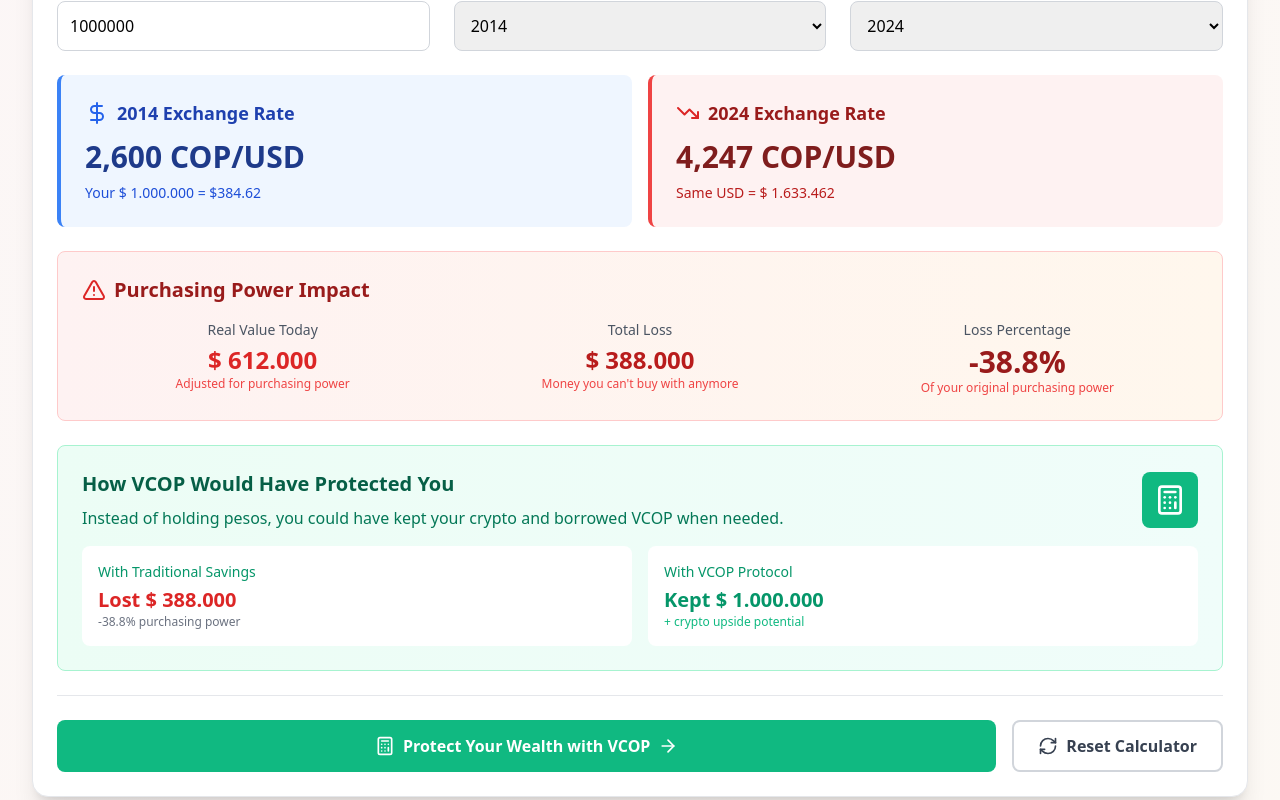
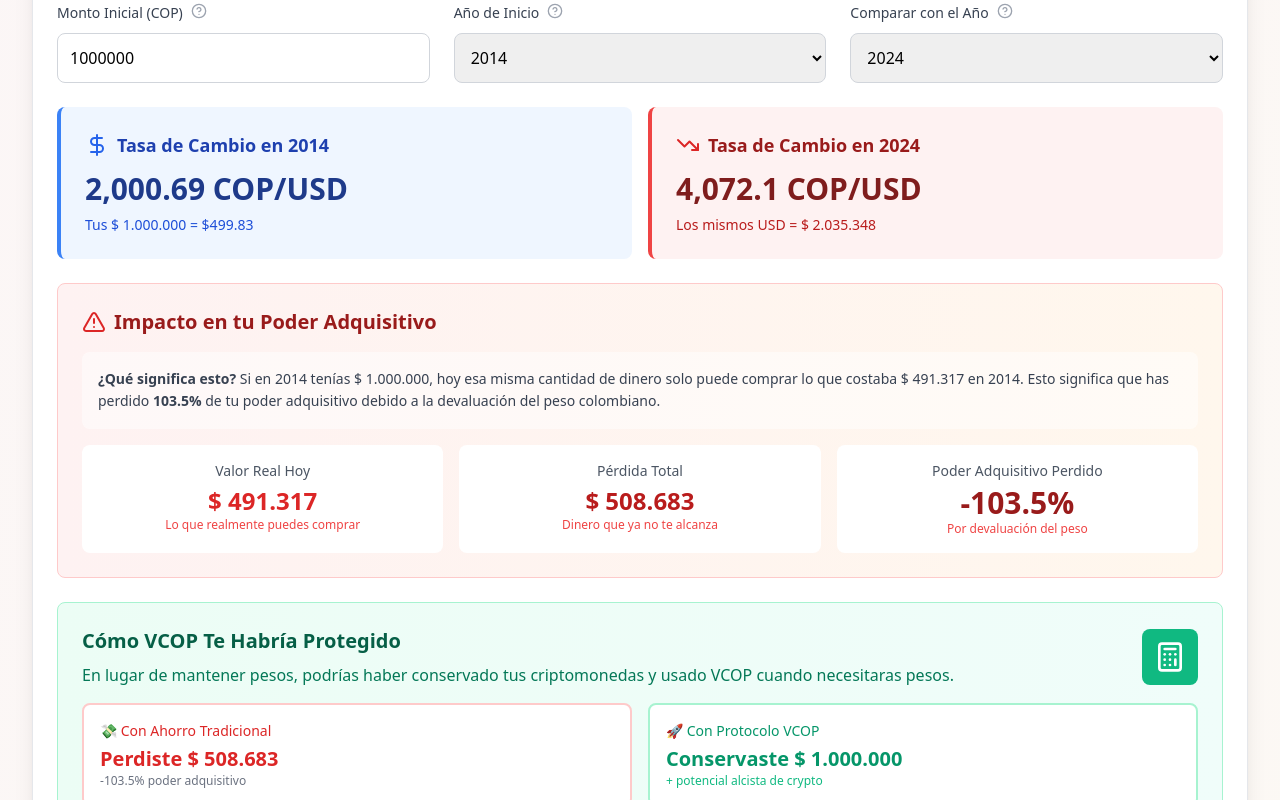
Before and after one commit to rofergon/Vcop_Protocol_LandingPage, a React (Vite) app: page / in a window 1280 px wide. Shown: the part 3360-4160 px from the top of the page. Built offline with nearby package versions, Linux system fonts and the light colour scheme.

Commit message:
Enhance DevaluationCalculator with improved historical data, input validation, and user interface updates. Introduce tooltips for better user guidance and refine purchasing power calculations to reflect accurate devaluation impacts.

```diff
--- a/src/components/DevaluationCalculator.tsx
+++ b/src/components/DevaluationCalculator.tsx
@@ -1,36 +1,49 @@
 import React, { useState, useEffect } from 'react';
-import { TrendingDown, DollarSign, Calculator, AlertTriangle, ArrowRight, RefreshCw } from 'lucide-react';
+import { TrendingDown, DollarSign, Calculator, AlertTriangle, ArrowRight, RefreshCw, Info, HelpCircle } from 'lucide-react';
 
 interface DevaluationCalculatorProps {
   className?: string;
 }
 
 const HISTORICAL_DATA = [
-  { year: 2014, rate: 2600, purchasing_power: 100 },
-  { year: 2015, rate: 3050, purchasing_power: 85.2 },
-  { year: 2016, rate: 3000, purchasing_power: 86.7 },
-  { year: 2017, rate: 2951, purchasing_power: 88.1 },
-  { year: 2018, rate: 3249, purchasing_power: 80.0 },
-  { year: 2019, rate: 3277, purchasing_power: 79.4 },
-  { year: 2020, rate: 3693, purchasing_power: 70.4 },
-  { year: 2021, rate: 3743, purchasing_power: 69.5 },
-  { year: 2022, rate: 4256, purchasing_power: 61.1 },
-  { year: 2023, rate: 4326, purchasing_power: 60.1 },
-  { year: 2024, rate: 4247, purchasing_power: 61.2 }
+  { year: 2014, rate: 2000.69 },
+  { year: 2015, rate: 2744.66 },
+  { year: 2016, rate: 3051.94 },
+  { year: 2017, rate: 2951.07 },
+  { year: 2018, rate: 2967.41 },
+  { year: 2019, rate: 3279.94 },
+  { year: 2020, rate: 3692.8 },
+  { year: 2021, rate: 3745.0 },
+  { year: 2022, rate: 4258.0 },
+  { year: 2023, rate: 4323.0 },
+  { year: 2024, rate: 4072.1 },
+  { year: 2025, rate: 4205.3 }
 ];
+
+// Base year for purchasing power calculation
+const BASE_YEAR = 2014;
+const BASE_RATE = 2000.69;
 
 export const DevaluationCalculator: React.FC<DevaluationCalculatorProps> = ({ className = "" }) => {
   const [initialAmount, setInitialAmount] = useState(1000000); // 1M COP
   const [selectedYear, setSelectedYear] = useState(2014);
   const [currentYear, setCurrentYear] = useState(2024);
   const [isAnimating, setIsAnimating] = useState(false);
+  const [showTooltip, setShowTooltip] = useState<string | null>(null);
+  const [inputError, setInputError] = useState<string | null>(null);
 
   const initialData = HISTORICAL_DATA.find(d => d.year === selectedYear);
   const currentData = HISTORICAL_DATA.find(d => d.year === currentYear);
 
-  const initialUSDValue = initialAmount / (initialData?.rate || 2600);
-  const currentCOPValue = initialUSDValue * (currentData?.rate || 4247);
-  const realValue = (initialAmount * (currentData?.purchasing_power || 61.2)) / 100;
+  // Calculate purchasing power lost based on exchange rate devaluation
+  const initialRate = initialData?.rate || BASE_RATE;
+  const currentRate = currentData?.rate || 4072.1;
+  const devaluationRatio = initialRate / currentRate; // How much 1 COP in initial year is worth today
+  const purchasingPowerLost = ((currentRate - initialRate) / initialRate) * 100;
+
+  const initialUSDValue = initialAmount / initialRate;
+  const currentCOPValue = initialUSDValue * currentRate;
+  const realValue = initialAmount * devaluationRatio; // What the money can actually buy today
   const nominalLoss = currentCOPValue - initialAmount;
   const realLoss = realValue - initialAmount;
   const realLossPercentage = ((initialAmount - realValue) / initialAmount) * 100;
@@ -40,6 +53,32 @@
     const timer = setTimeout(() => setIsAnimating(false), 500);
     return () => clearTimeout(timer);
   }, [initialAmount, selectedYear, currentYear]);
+
+  // Input validation
+  const handleAmountChange = (value: string) => {
+    const numValue = Number(value);
+    if (numValue < 0) {
+      setInputError("El monto no puede ser negativo");
+      return;
+    }
+    if (numValue > 100000000000) { // 100 billion max
+      setInputError("El monto es demasiado grande");
+      return;
+    }
+    setInputError(null);
+    setInitialAmount(numValue);
+  };
+
+  const handleYearChange = (year: number, type: 'initial' | 'current') => {
+    if (type === 'initial') {
+      setSelectedYear(year);
+      if (year > currentYear) {
+        setCurrentYear(year);
+      }
+    } else {
+      setCurrentYear(year);
+    }
+  };
 
   const formatCurrency = (amount: number, currency: 'COP' | 'USD' = 'COP') => {
     if (currency === 'USD') {
@@ -65,7 +104,11 @@
         <div className="flex items-center justify-between">
           <div>
             <h3 className="text-2xl font-bold mb-2">Peso Devaluation Calculator</h3>
-            <p className="text-red-100">See how much purchasing power you've lost</p>
+            <p className="text-red-100 mb-2">Discover how much purchasing power you've lost over time</p>
+            <div className="flex items-center gap-2 text-sm text-red-100">
+              <Info className="w-4 h-4" />
+              <span>Based on real historical COP/USD exchange rates</span>
+            </div>
           </div>
           <div className="bg-white/20 p-3 rounded-lg">
             <TrendingDown className="w-8 h-8" />
@@ -77,22 +120,73 @@
         {/* Input Controls */}
         <div className="grid grid-cols-1 md:grid-cols-3 gap-6 mb-6">
           <div>
-            <label className="block text-sm font-medium text-gray-700 mb-2">Initial Amount (COP)</label>
+            <div className="flex items-center gap-2 mb-2">
+              <label htmlFor="initial-amount" className="block text-sm font-medium text-gray-700">
+                Monto Inicial (COP)
+              </label>
+              <div className="relative">
+                <button
+                  type="button"
+                  onMouseEnter={() => setShowTooltip('amount')}
+                  onMouseLeave={() => setShowTooltip(null)}
+                  className="text-gray-400 hover:text-gray-600"
+                  aria-label="Información sobre el monto inicial"
+                >
+                  <HelpCircle className="w-4 h-4" />
+                </button>
+                {showTooltip === 'amount' && (
+                  <div className="absolute bottom-full left-0 mb-2 w-64 p-3 bg-gray-800 text-white text-xs rounded-lg shadow-lg z-10">
+                    Ingresa la cantidad de pesos colombianos que tenías o planeas ahorrar en el año seleccionado.
+                  </div>
+                )}
+              </div>
+            </div>
             <input
+              id="initial-amount"
               type="number"
               step="100000"
+              min="0"
               value={initialAmount}
-              onChange={(e) => setInitialAmount(Number(e.target.value))}
-              className="w-full p-3 border border-gray-300 rounded-lg focus:ring-2 focus:ring-red-500 focus:border-red-500"
-              placeholder="1,000,000"
+              onChange={(e) => handleAmountChange(e.target.value)}
+              className={`w-full p-3 border rounded-lg focus:ring-2 focus:ring-red-500 focus:border-red-500 ${
+                inputError ? 'border-red-500 bg-red-50' : 'border-gray-300'
+              }`}
+              placeholder="Ej: 1,000,000"
+              aria-describedby={inputError ? "amount-error" : undefined}
             />
+            {inputError && (
+              <p id="amount-error" className="text-red-600 text-sm mt-1" role="alert">
+                {inputError}
+              </p>
+            )}
           </div>
 
           <div>
-            <label className="block text-sm font-medium text-gray-700 mb-2">Starting Year</label>
+            <div className="flex items-center gap-2 mb-2">
+              <label htmlFor="starting-year" className="block text-sm font-medium text-gray-700">
+                Año de Inicio
+              </label>
+              <div className="relative">
+                <button
+                  type="button"
+                  onMouseEnter={() => setShowTooltip('start')}
+                  onMouseLeave={() => setShowTooltip(null)}
+                  className="text-gray-400 hover:text-gray-600"
+                  aria-label="Información sobre el año de inicio"
+                >
+                  <HelpCircle className="w-4 h-4" />
+                </button>
+                {showTooltip === 'start' && (
+                  <div className="absolute bottom-full left-0 mb-2 w-64 p-3 bg-gray-800 text-white text-xs rounded-lg shadow-lg z-10">
+                    Selecciona el año desde el cual quieres calcular la pérdida de poder adquisitivo.
+                  </div>
+                )}
+              </div>
+            </div>
             <select
+              id="starting-year"
               value={selectedYear}
-              onChange={(e) => setSelectedYear(Number(e.target.value))}
+              onChange={(e) => handleYearChange(Number(e.target.value), 'initial')}
               className="w-full p-3 border border-gray-300 rounded-lg focus:ring-2 focus:ring-red-500 focus:border-red-500"
             >
               {HISTORICAL_DATA.map(data => (
@@ -102,10 +196,31 @@
           </div>
 
           <div>
-            <label className="block text-sm font-medium text-gray-700 mb-2">Compare to Year</label>
+            <div className="flex items-center gap-2 mb-2">
+              <label htmlFor="compare-year" className="block text-sm font-medium text-gray-700">
+                Comparar con el Año
+              </label>
+              <div className="relative">
+                <button
+                  type="button"
+                  onMouseEnter={() => setShowTooltip('compare')}
+                  onMouseLeave={() => setShowTooltip(null)}
+                  className="text-gray-400 hover:text-gray-600"
+                  aria-label="Información sobre el año de comparación"
+                >
+                  <HelpCircle className="w-4 h-4" />
+                </button>
+                {showTooltip === 'compare' && (
+                  <div className="absolute bottom-full left-0 mb-2 w-64 p-3 bg-gray-800 text-white text-xs rounded-lg shadow-lg z-10">
+                    Año hasta el cual quieres medir el impacto de la devaluación del peso.
+                  </div>
+                )}
+              </div>
+            </div>
             <select
+              id="compare-year"
               value={currentYear}
-              onChange={(e) => setCurrentYear(Number(e.target.value))}
+              onChange={(e) => handleYearChange(Number(e.target.value), 'current')}
               className="w-full p-3 border border-gray-300 rounded-lg focus:ring-2 focus:ring-red-500 focus:border-red-500"
             >
               {HISTORICAL_DATA.filter(d => d.year >= selectedYear).map(data => (
@@ -119,117 +234,143 @@
         <div className={`transition-all duration-500 ${isAnimating ? 'opacity-50 scale-95' : 'opacity-100 scale-100'}`}>
           {/* Exchange Rate Comparison */}
           <div className="grid grid-cols-1 md:grid-cols-2 gap-4 mb-6">
-            <div className="bg-blue-50 p-6 rounded-lg border-l-4 border-blue-500">
+            <div className="bg-blue-50 p-6 rounded-lg border-l-4 border-blue-500" role="region" aria-labelledby="initial-rate-title">
               <div className="flex items-center mb-3">
-                <DollarSign className="w-6 h-6 text-blue-600 mr-2" />
-                <h4 className="text-lg font-semibold text-blue-800">{selectedYear} Exchange Rate</h4>
+                <DollarSign className="w-6 h-6 text-blue-600 mr-2" aria-hidden="true" />
+                <h4 id="initial-rate-title" className="text-lg font-semibold text-blue-800">
+                  Tasa de Cambio en {selectedYear}
+                </h4>
               </div>
-              <div className="text-3xl font-bold text-blue-900">
+              <div className="text-3xl font-bold text-blue-900" aria-label={`Tasa de cambio: ${initialData?.rate.toLocaleString()} pesos por dólar`}>
                 {initialData?.rate.toLocaleString()} COP/USD
               </div>
               <div className="text-sm text-blue-700 mt-2">
-                Your {formatCurrency(initialAmount)} = {formatCurrency(initialUSDValue, 'USD')}
+                Tus {formatCurrency(initialAmount)} = {formatCurrency(initialUSDValue, 'USD')}
               </div>
             </div>
 
-            <div className="bg-red-50 p-6 rounded-lg border-l-4 border-red-500">
+            <div className="bg-red-50 p-6 rounded-lg border-l-4 border-red-500" role="region" aria-labelledby="current-rate-title">
               <div className="flex items-center mb-3">
-                <TrendingDown className="w-6 h-6 text-red-600 mr-2" />
-                <h4 className="text-lg font-semibold text-red-800">{currentYear} Exchange Rate</h4>
+                <TrendingDown className="w-6 h-6 text-red-600 mr-2" aria-hidden="true" />
+                <h4 id="current-rate-title" className="text-lg font-semibold text-red-800">
+                  Tasa de Cambio en {currentYear}
+                </h4>
               </div>
-              <div className="text-3xl font-bold text-red-900">
+              <div className="text-3xl font-bold text-red-900" aria-label={`Tasa de cambio: ${currentData?.rate.toLocaleString()} pesos por dólar`}>
                 {currentData?.rate.toLocaleString()} COP/USD
               </div>
               <div className="text-sm text-red-700 mt-2">
-                Same USD = {formatCurrency(currentCOPValue)}
+                Los mismos USD = {formatCurrency(currentCOPValue)}
               </div>
             </div>
           </div>
 
           {/* Impact Analysis */}
-          <div className="bg-gradient-to-r from-red-50 to-orange-50 p-6 rounded-lg border border-red-200 mb-6">
+          <div className="bg-gradient-to-r from-red-50 to-orange-50 p-6 rounded-lg border border-red-200 mb-6" role="region" aria-labelledby="impact-title">
             <div className="flex items-center mb-4">
-              <AlertTriangle className="w-6 h-6 text-red-600 mr-2" />
-              <h4 className="text-xl font-bold text-red-800">Purchasing Power Impact</h4>
+              <AlertTriangle className="w-6 h-6 text-red-600 mr-2" aria-hidden="true" />
+              <h4 id="impact-title" className="text-xl font-bold text-red-800">Impacto en tu Poder Adquisitivo</h4>
+            </div>
+
+            <div className="mb-4 p-4 bg-white/50 rounded-lg">
+              <p className="text-sm text-gray-700 leading-relaxed">
+                <strong>¿Qué significa esto?</strong> Si en {selectedYear} tenías {formatCurrency(initialAmount)},
+                hoy esa misma cantidad de dinero solo puede comprar lo que costaba {formatCurrency(realValue)} en {selectedYear}.
+                Esto significa que has perdido <strong>{purchasingPowerLost.toFixed(1)}%</strong> de tu poder adquisitivo
+                debido a la devaluación del peso colombiano.
+              </p>
             </div>
 
             <div className="grid grid-cols-1 md:grid-cols-3 gap-4">
-              <div className="text-center">
-                <div className="text-sm text-gray-600 mb-1">Real Value Today</div>
-                <div className="text-2xl font-bold text-red-600">
+              <div className="text-center bg-white p-4 rounded-lg">
+                <div className="text-sm text-gray-600 mb-1">Valor Real Hoy</div>
+                <div className="text-2xl font-bold text-red-600" aria-label={`Valor real actual: ${formatCurrency(realValue)}`}>
                   {formatCurrency(realValue)}
                 </div>
                 <div className="text-xs text-red-500">
-                  Adjusted for purchasing power
+                  Lo que realmente puedes comprar
                 </div>
               </div>
 
-              <div className="text-center">
-                <div className="text-sm text-gray-600 mb-1">Total Loss</div>
-                <div className="text-2xl font-bold text-red-700">
+              <div className="text-center bg-white p-4 rounded-lg">
+                <div className="text-sm text-gray-600 mb-1">Pérdida Total</div>
+                <div className="text-2xl font-bold text-red-700" aria-label={`Pérdida total: ${formatCurrency(Math.abs(realLoss))}`}>
                   {formatCurrency(Math.abs(realLoss))}
                 </div>
                 <div className="text-xs text-red-500">
-                  Money you can't buy with anymore
+                  Dinero que ya no te alcanza
                 </div>
               </div>
 
-              <div className="text-center">
-                <div className="text-sm text-gray-600 mb-1">Loss Percentage</div>
-                <div className="text-3xl font-bold text-red-800">
-                  -{realLossPercentage.toFixed(1)}%
+              <div className="text-center bg-white p-4 rounded-lg">
+                <div className="text-sm text-gray-600 mb-1">Poder Adquisitivo Perdido</div>
+                <div className="text-3xl font-bold text-red-800" aria-label={`Poder adquisitivo perdido: ${purchasingPowerLost.toFixed(1)} por ciento`}>
+                  -{purchasingPowerLost.toFixed(1)}%
                 </div>
                 <div className="text-xs text-red-500">
-                  Of your original purchasing power
+                  Por devaluación del peso
                 </div>
               </div>
             </div>
           </div>
 
           {/* VCOP Solution */}
-          <div className="bg-gradient-to-r from-emerald-50 to-teal-50 p-6 rounded-lg border border-emerald-200">
+          <div className="bg-gradient-to-r from-emerald-50 to-teal-50 p-6 rounded-lg border border-emerald-200" role="region" aria-labelledby="vcop-title">
             <div className="flex items-center justify-between mb-4">
               <div>
-                <h4 className="text-xl font-bold text-emerald-800 mb-2">How VCOP Would Have Protected You</h4>
+                <h4 id="vcop-title" className="text-xl font-bold text-emerald-800 mb-2">
+                  Cómo VCOP Te Habría Protegido
+                </h4>
                 <p className="text-emerald-700">
-                  Instead of holding pesos, you could have kept your crypto and borrowed VCOP when needed.
+                  En lugar de mantener pesos, podrías haber conservado tus criptomonedas y usado VCOP cuando necesitaras pesos.
                 </p>
               </div>
-              <div className="bg-emerald-500 p-3 rounded-lg">
+              <div className="bg-emerald-500 p-3 rounded-lg" aria-hidden="true">
                 <Calculator className="w-8 h-8 text-white" />
               </div>
             </div>
 
             <div className="grid grid-cols-1 md:grid-cols-2 gap-4">
-              <div className="bg-white p-4 rounded-lg">
-                <div className="text-sm text-emerald-600 mb-1">With Traditional Savings</div>
-                <div className="text-xl font-bold text-red-600">
-                  Lost {formatCurrency(Math.abs(realLoss))}
+              <div className="bg-white p-4 rounded-lg border-2 border-red-200">
+                <div className="text-sm text-red-600 mb-1 font-medium">💸 Con Ahorro Tradicional</div>
+                <div className="text-xl font-bold text-red-600" aria-label={`Perdiste ${formatCurrency(Math.abs(realLoss))}`}>
+                  Perdiste {formatCurrency(Math.abs(realLoss))}
                 </div>
                 <div className="text-xs text-gray-500">
-                  -{realLossPercentage.toFixed(1)}% purchasing power
+                  -{purchasingPowerLost.toFixed(1)}% poder adquisitivo
                 </div>
               </div>
 
-              <div className="bg-white p-4 rounded-lg">
-                <div className="text-sm text-emerald-600 mb-1">With VCOP Protocol</div>
-                <div className="text-xl font-bold text-emerald-600">
-                  Kept {formatCurrency(initialAmount)}
+              <div className="bg-white p-4 rounded-lg border-2 border-emerald-200">
+                <div className="text-sm text-emerald-600 mb-1 font-medium">🚀 Con Protocolo VCOP</div>
+                <div className="text-xl font-bold text-emerald-600" aria-label={`Conservaste ${formatCurrency(initialAmount)}`}>
+                  Conservaste {formatCurrency(initialAmount)}
                 </div>
                 <div className="text-xs text-emerald-500">
-                  + crypto upside potential
+                  + potencial alcista de crypto
                 </div>
               </div>
+            </div>
+
+            <div className="mt-4 p-3 bg-emerald-100 rounded-lg">
+              <p className="text-sm text-emerald-800">
+                <strong>💡 Dato clave:</strong> Con VCOP puedes mantener tus activos digitales mientras accedes
+                a pesos estables cuando los necesites, protegiéndote de la devaluación.
+              </p>
             </div>
           </div>
         </div>
 
         {/* Action Buttons */}
         <div className="flex flex-col sm:flex-row gap-4 pt-6 border-t border-gray-200 mt-6">
-          <button className="flex-1 bg-emerald-500 hover:bg-emerald-600 text-white font-semibold py-3 px-6 rounded-lg transition-colors flex items-center justify-center gap-2">
-            <Calculator className="w-5 h-5" />
-            Protect Your Wealth with VCOP
-            <ArrowRight className="w-5 h-5" />
+          <button
+            className="flex-1 bg-emerald-500 hover:bg-emerald-600 focus:ring-4 focus:ring-emerald-200 text-white font-semibold py-3 px-6 rounded-lg transition-all flex items-center justify-center gap-2 disabled:opacity-50 disabled:cursor-not-allowed"
+            disabled={!!inputError}
+            aria-label="Protege tu patrimonio con el protocolo VCOP"
+          >
+            <Calculator className="w-5 h-5" aria-hidden="true" />
+            Protege tu Patrimonio con VCOP
+            <ArrowRight className="w-5 h-5" aria-hidden="true" />
           </button>
 
           <button
@@ -237,12 +378,29 @@
               setInitialAmount(1000000);
               setSelectedYear(2014);
               setCurrentYear(2024);
+              setInputError(null);
             }}
-            className="border-2 border-gray-300 text-gray-700 hover:bg-gray-50 font-semibold py-3 px-6 rounded-lg transition-colors flex items-center justify-center gap-2"
+            className="border-2 border-gray-300 text-gray-700 hover:bg-gray-50 focus:ring-4 focus:ring-gray-200 font-semibold py-3 px-6 rounded-lg transition-all flex items-center justify-center gap-2"
+            aria-label="Reiniciar calculadora a valores por defecto"
           >
-            <RefreshCw className="w-5 h-5" />
-            Reset Calculator
+            <RefreshCw className="w-5 h-5" aria-hidden="true" />
+            Reiniciar Calculadora
           </button>
+        </div>
+
+        {/* Additional Help Section */}
+        <div className="mt-6 p-4 bg-gray-50 rounded-lg">
+          <div className="flex items-start gap-3">
+            <Info className="w-5 h-5 text-blue-500 mt-0.5 flex-shrink-0" aria-hidden="true" />
+            <div>
+              <h5 className="font-medium text-gray-900 mb-1">¿Necesitas ayuda para entender los resultados?</h5>
+              <p className="text-sm text-gray-600 leading-relaxed">
+                Este calculador muestra el impacto real de la devaluación del peso colombiano en tu dinero.
+                Los datos se basan en tipos de cambio históricos oficiales. VCOP te permite mantener el valor
+                de tus ahorros en activos digitales mientras tienes acceso a pesos cuando los necesites.
+              </p>
+            </div>
+          </div>
         </div>
       </div>
     </div>
```
